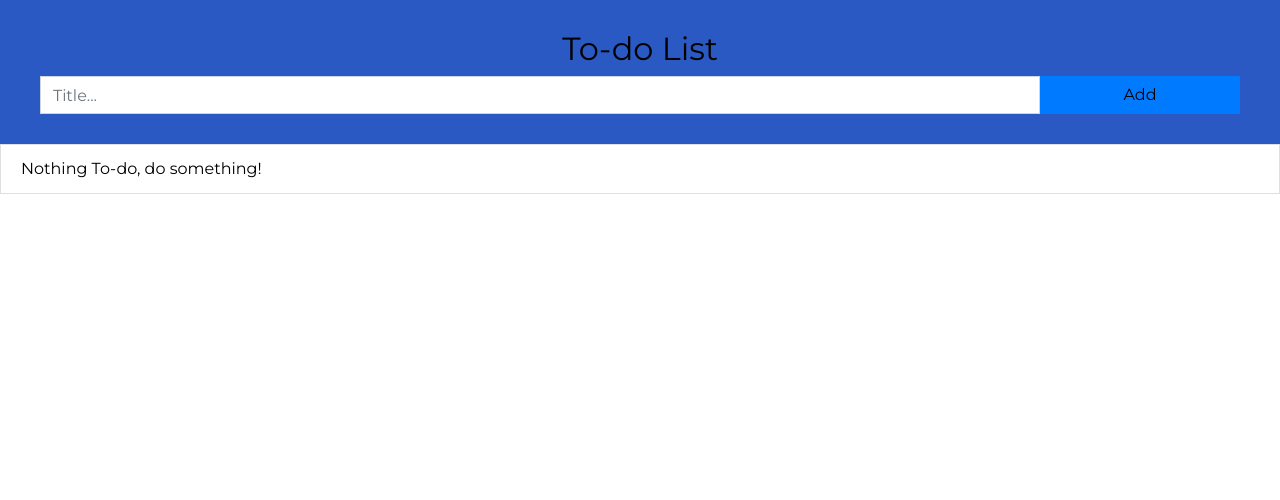
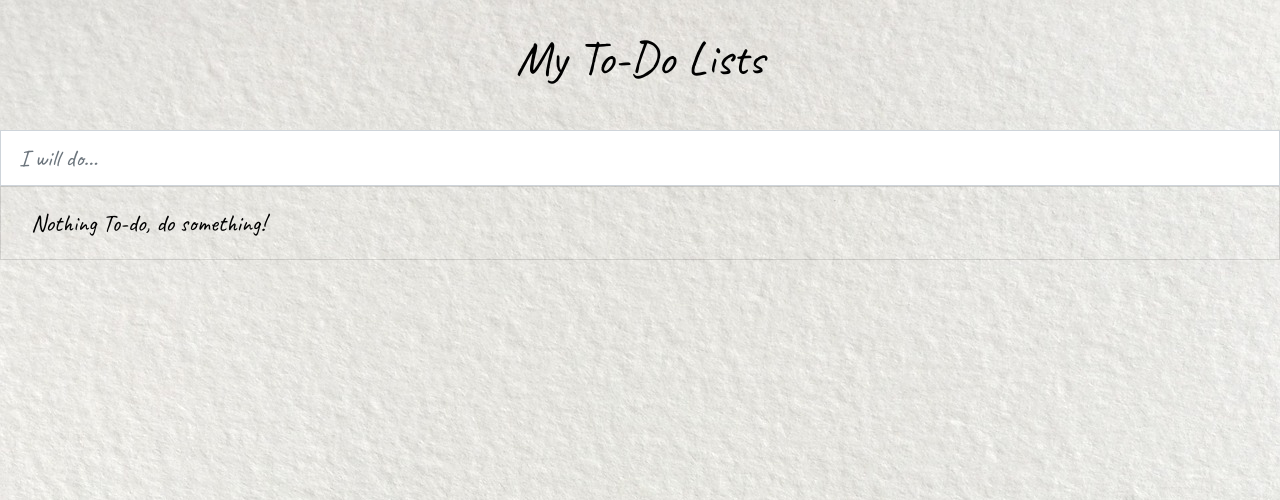
Before and after one commit to todo-web-app/django-todo, a Django app: page / in a window 1280 px wide. Shown: the top 500 px of the page. Run offline with Django 3.2, Linux system fonts and the light colour scheme; data that the repository does not hold is empty; some libraries are stand-ins or nearby versions.

Commit message:
paper theme design

```diff
--- a/todolist/static/css/main.css
+++ b/todolist/static/css/main.css
@@ -1,5 +1,10 @@
+html {
+    font-size: x-large;
+}
+
 body {
-    font-family: 'Montserrat', serif;
+    background-image: url("../images/paper.jpg");
+    font-family: 'Caveat', cursive;
     color: black;
 }
 
@@ -23,20 +28,13 @@ a {
     padding: 0 0;
 }
 
-/* Style the header */
 .header {
-    background-color: #2B59C3;
     padding: 30px 40px;
     text-align: center;
-  }
-
-/* Darker background-color on hover */
-ul li:hover {
-    background: #8B9DB6;
 }
 
-ul li a:hover {
-    text-decoration: none;
+#todos li {
+    background-color: rgba(0, 0, 0, 0);
 }
 
 .done {
@@ -47,6 +45,10 @@ i {
     color: #007bff;
 }
 
+i:hover {
+    color: black;
+}
+
 .list-group-item:first-child {
     border-radius: 0;
 }
--- a/todolist/templates/todolist/base.html
+++ b/todolist/templates/todolist/base.html
@@ -11,30 +11,17 @@
     <link rel="stylesheet" href="{% static 'css/main.css' %}">
     <link rel="stylesheet" href="https://use.fontawesome.com/releases/v5.8.1/css/all.css" integrity="sha384-50oBUHEmvpQ+1lW4y57PTFmhCaXp0ML5d60M1M7uH2+nqUivzIebhndOJK28anvf" crossorigin="anonymous">
     <link rel="icon" href="{% static 'icon/todo.png' %}">
-    <link rel="stylesheet"
-    href="https://fonts.googleapis.com/css?family=Montserrat">
-    <title>To-do List</title>
+    <link href="https://fonts.googleapis.com/css?family=Caveat|Homemade+Apple&display=swap" rel="stylesheet">
+    <title>My To-Do Lists</title>
 </head>
 <body>
     <div>
         <div class="header">
-            <h2>To-do List</h2>
-            {{ form.non_field_errors }}
-            <form method="POST" class="form-inline" action="{% url 'todolist:add' %}">
-                {% csrf_token %}
-                <div class="form-group col-lg-10 col-md-12">
-                    {{ form.title.errors }}
-                    {{ form.title|add_class:"form-control"|attr:"placeholder:Title..." }}
-                </div>
-                <button type="submit" class="btn btn-primary col-lg-2 col-md-12">Add</button>
-            </form>
+            <h2>My To-Do Lists</h2>
         </div>
-
         {% block content %}
         {% endblock %}
-
     </div>
-
     <script src="https://code.jquery.com/jquery-3.3.1.slim.min.js" integrity="sha384-q8i/X+965DzO0rT7abK41JStQIAqVgRVzpbzo5smXKp4YfRvH+8abtTE1Pi6jizo" crossorigin="anonymous"></script>
     <script src="https://cdnjs.cloudflare.com/ajax/libs/popper.js/1.14.3/umd/popper.min.js" integrity="sha384-ZMP7rVo3mIykV+2+9J3UJ46jBk0WLaUAdn689aCwoqbBJiSnjAK/l8WvCWPIPm49" crossorigin="anonymous"></script>
     <script src="https://stackpath.bootstrapcdn.com/bootstrap/4.1.3/js/bootstrap.min.js" integrity="sha384-ChfqqxuZUCnJSK3+MXmPNIyE6ZbWh2IMqE241rYiqJxyMiZ6OW/JmZQ5stwEULTy" crossorigin="anonymous"></script>
--- a/todolist/templates/todolist/index.html
+++ b/todolist/templates/todolist/index.html
@@ -1,19 +1,32 @@
 {% extends 'todolist/base.html' %}
+{% load widget_tweaks %}
 
 {% block content %}
+<div>
+    {{ form.non_field_errors }}
+    <form method="POST" action="{% url 'todolist:add' %}">
+        {% csrf_token %}
+        <div>
+            {{ form.title.errors }}
+            {{ form.title|add_class:"form-control"|attr:"placeholder:I will do..." }}
+        </div>
+    </form>
+</div>
+
 <ul class="list-group" id="todos">
+
     {% for todo in todos %}
     <li class="list-group-item {% if todo.done %}done{% endif %}">
         <a href="{% url 'todolist:done' todo_id=todo.id %}">
             {% if todo.done %}
-                <del>{{ todo.title }}</del>
+            <del>{{ todo.title }}</del>
             {% else %}
-                {{ todo.title }}
+            {{ todo.title }}
             {% endif %}
         </a>
 
         <a href="{% url 'todolist:delete' todo_id=todo.id %}">
-            <i class="fas fa-trash float-right"></i>
+            <i class="fas fa-eraser float-right"></i>
         </a>
     </li>
     {% empty %}
```
Also changed, not shown: todolist/static/images/paper.jpg (added), 2 other files.
